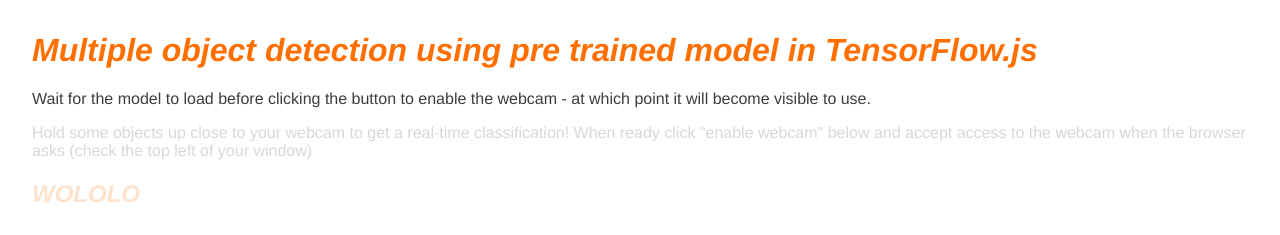
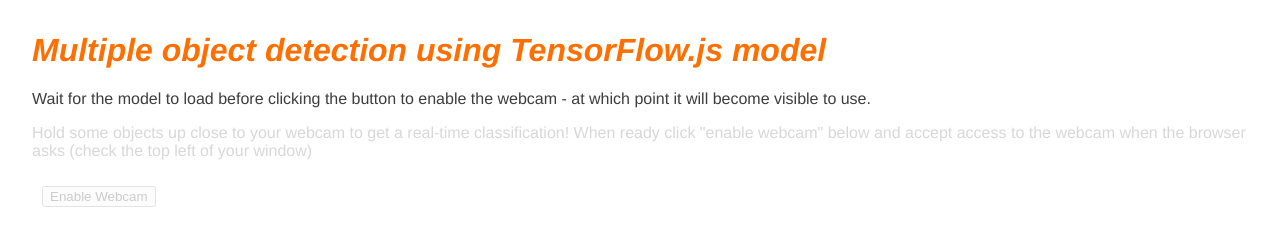
Before and after one commit to DavidGarciaManzana/smart-camera, a website: page public/index.html in a window 1280 px wide. Shown: the top 235 px of the page. Drawn offline with Linux system fonts and the light colour scheme; a script that the page names is missing.

Commit message:
Fixed typo

```diff
--- a/public/index.html
+++ b/public/index.html
@@ -9,14 +9,13 @@
     <link rel="stylesheet" href="css/styles.css">
 </head>
 <body>
-<h1>Multiple object detection using pre trained model in TensorFlow.js</h1>
+<h1>Multiple object detection using TensorFlow.js model</h1>
 
 <p>Wait for the model to load before clicking the button to enable the webcam - at which point it will become visible to use.</p>
 
 <section id="demos" class="invisible">
 
     <p>Hold some objects up close to your webcam to get a real-time classification! When ready click "enable webcam" below and accept access to the webcam when the browser asks (check the top left of your window)</p>
-    <h1>WOLOLO</h1>
     <div id="liveView" class="camView">
         <button id="webcamButton">Enable Webcam</button>
         <video id="webcam" autoplay muted width="640" height="480"></video>
--- a/src/presentation/server.ts
+++ b/src/presentation/server.ts
@@ -26,7 +26,7 @@
         })
 
         this.app.listen(this.port,()=>{
-            console.log(`Server running on paort: ${this.port}`)
+            console.log(`Server running on port: ${this.port}`)
         })
     }
 }
```
